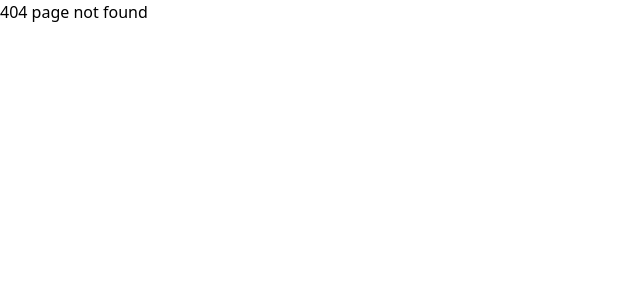
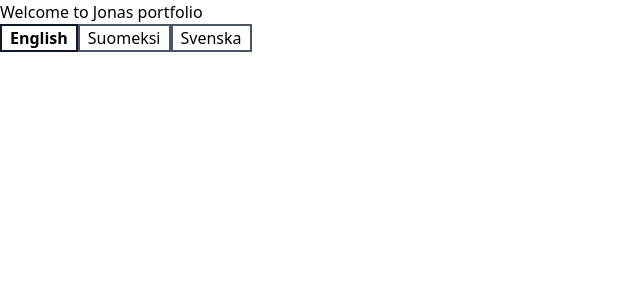
Before and after one commit to EngbergJonas/portfolio, a React (Create React App) app: page /portfolio/portfolio/info in a window 1280 px wide. Before the commit this address had no page. Shown: the top 300 px of the page, without its empty margins (0-640 px from the left). Built offline with nearby package versions, Linux system fonts and the light colour scheme.

Commit message:
testing with <Routes /> instead of createBrowserRouter

```diff
--- a/src/App.tsx
+++ b/src/App.tsx
@@ -1,5 +1,7 @@
 import { useTranslation } from 'react-i18next';
 import LanguageToggler from './components/LanguageHandler/LanguageHandler';
+import { InfoView } from './views';
+import { Route, Routes } from 'react-router-dom';
 
 const App = () => {
   const { t } = useTranslation();
@@ -10,6 +12,10 @@ const App = () => {
         <h1>{t('app.title')}</h1>
       </header>
       <LanguageToggler />
+
+      <Routes>
+        <Route path="/info" element={<InfoView />} />
+      </Routes>
     </div>
   );
 };
--- a/src/index.tsx
+++ b/src/index.tsx
@@ -1,9 +1,16 @@
 import ReactDOM from 'react-dom/client';
-import { RouterProvider, createBrowserRouter } from 'react-router-dom';
-import { routesConfig } from './utils/routesConfig';
+import { BrowserRouter /*, RouterProvider, createBrowserRouter*/ } from 'react-router-dom';
+// import { routesConfig } from './utils/routesConfig';
 import './i18n';
 import './index.css';
+import App from './App';
+
+// ReactDOM.createRoot(document.getElementById('root') as HTMLElement).render(
+//   <RouterProvider router={createBrowserRouter(routesConfig, { basename: '/portfolio' })} />,
+// );
 
 ReactDOM.createRoot(document.getElementById('root') as HTMLElement).render(
-  <RouterProvider router={createBrowserRouter(routesConfig, { basename: '/portfolio' })} />,
+  <BrowserRouter basename="portfolio">
+    <App />
+  </BrowserRouter>,
 );
```
Also changed, not shown: 1 other file (tests, documents, lock files or other folders).
